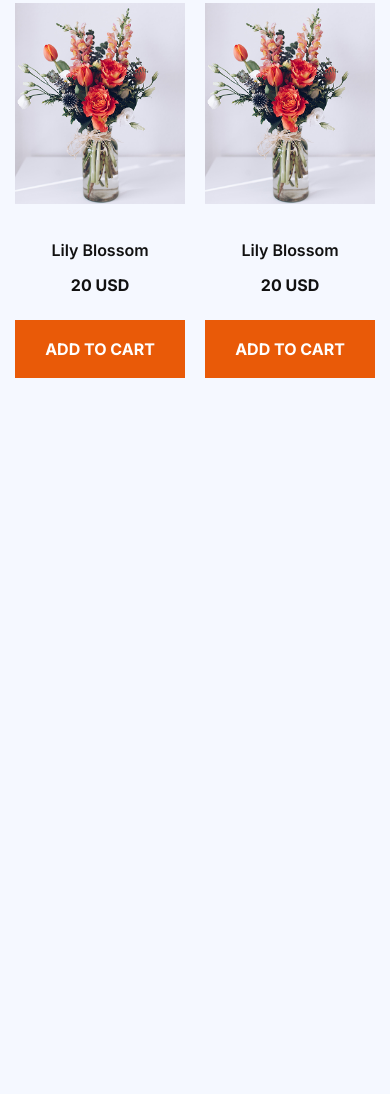
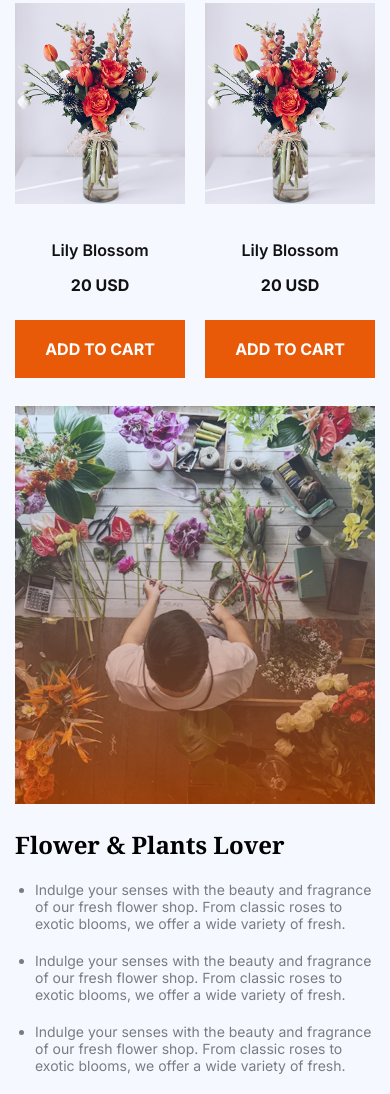
Before and after one commit to SHAONROY/second_assignment, a plain HTML site: page index.html in a window 390 px wide. Shown: the part 2087-3181 px from the top of the page. Before the commit the page ends 2565 px from the top, so only its background shows below. Drawn offline with Linux system fonts and the light colour scheme.

Commit message:
Complete The Plant Lover Section

```diff
--- a/css/responsive.css
+++ b/css/responsive.css
@@ -51,5 +51,36 @@
   .plant-card .btn {
     font-size: 16px;
   }
+  .plant {
+    padding: 60px 0px 0px 0px;
+  }
   /* End The Plant Css */
+  /* Start The Plant  lover Css */
+  .plant-lover-container {
+    flex-direction: column;
+    padding: 28px 15px 0px 15px;
+    gap: 0px;
+  }
+  .plant-image,
+  .plant-text {
+    max-width: 100%;
+  }
+  .plant-lover {
+    padding: 0px;
+  }
+  .plant-lover-title {
+    padding-top: 20px;
+  }
+  .plant-image .trusted-badge {
+    display: none;
+  }
+  .plant-text h3 {
+    font-size: 24px;
+  }
+  .plant-text ul li {
+    font-size: 14px;
+    margin-left: 20px;
+  }
+
+  /* Start The Plant  lover Css */
 }
--- a/css/style.css
+++ b/css/style.css
@@ -153,3 +153,39 @@ body {
   margin-top: 10px;
 }
 /* End The Plant Section */
+/* Start The Plant lover  Section */
+.plant-lover {
+  padding: 130px 0px;
+}
+.plant-lover-container {
+  display: flex;
+  gap: 80px;
+}
+.plant-image,
+.plant-text {
+  max-width: 50%;
+}
+.plant-lover-title {
+  font-size: 50px;
+  color: var(--secondary-color);
+  font-weight: bold;
+  padding-bottom: 20px;
+  padding-top: 40px;
+}
+.plant-text ul li {
+  list-style: disc;
+  font-size: 22px;
+  color: var(--paragraph-color);
+  padding-bottom: 20px;
+}
+.plant-image {
+  position: relative;
+}
+.plant-image .trusted-badge {
+  position: absolute;
+  right: -116px;
+  top: -136px;
+  width: 286px;
+  filter: drop-shadow(-4px 10px 4px rgba(0, 0, 0, 0.25));
+}
+/* End The Plant lover Section */
--- a/index.html
+++ b/index.html
@@ -110,6 +110,43 @@
         </div>
       </section>
       <!-- End The Plant Section -->
+      <!-- Start The Plant Lover Section -->
+      <section class="plant-lover max-width">
+        <div class="plant-lover-container">
+          <div class="plant-image">
+            <img src="./assets/flower-store.png" alt="" srcset="" />
+            <img
+              class="trusted-badge"
+              src="./assets/trusted-badge.png"
+              alt=""
+              srcset=""
+            />
+          </div>
+          <div class="plant-text">
+            <h3 class="plant-lover-title noto-serif-normal">
+              Flower & Plants Lover
+            </h3>
+            <ul>
+              <li class="inter-normal">
+                Indulge your senses with the beauty and fragrance of our fresh
+                flower shop. From classic roses to exotic blooms, we offer a
+                wide variety of fresh.
+              </li>
+              <li class="inter-normal">
+                Indulge your senses with the beauty and fragrance of our fresh
+                flower shop. From classic roses to exotic blooms, we offer a
+                wide variety of fresh.
+              </li>
+              <li class="inter-normal">
+                Indulge your senses with the beauty and fragrance of our fresh
+                flower shop. From classic roses to exotic blooms, we offer a
+                wide variety of fresh.
+              </li>
+            </ul>
+          </div>
+        </div>
+      </section>
+      <!-- End The Plant Lover Section -->
     </main>
     <footer></footer>
     <!-- <i class="fa-solid fa-cart-shopping"></i> -->
```
